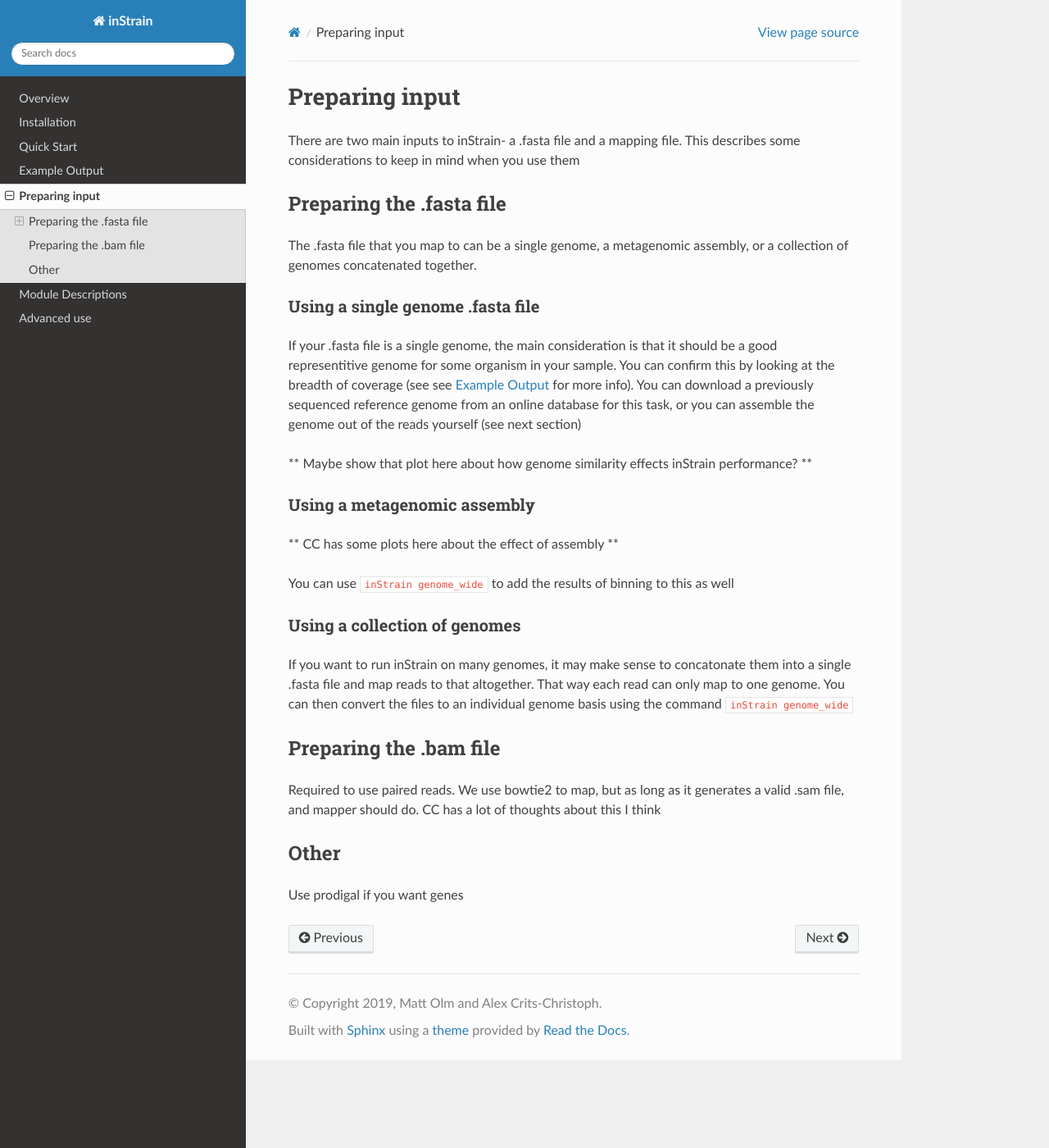
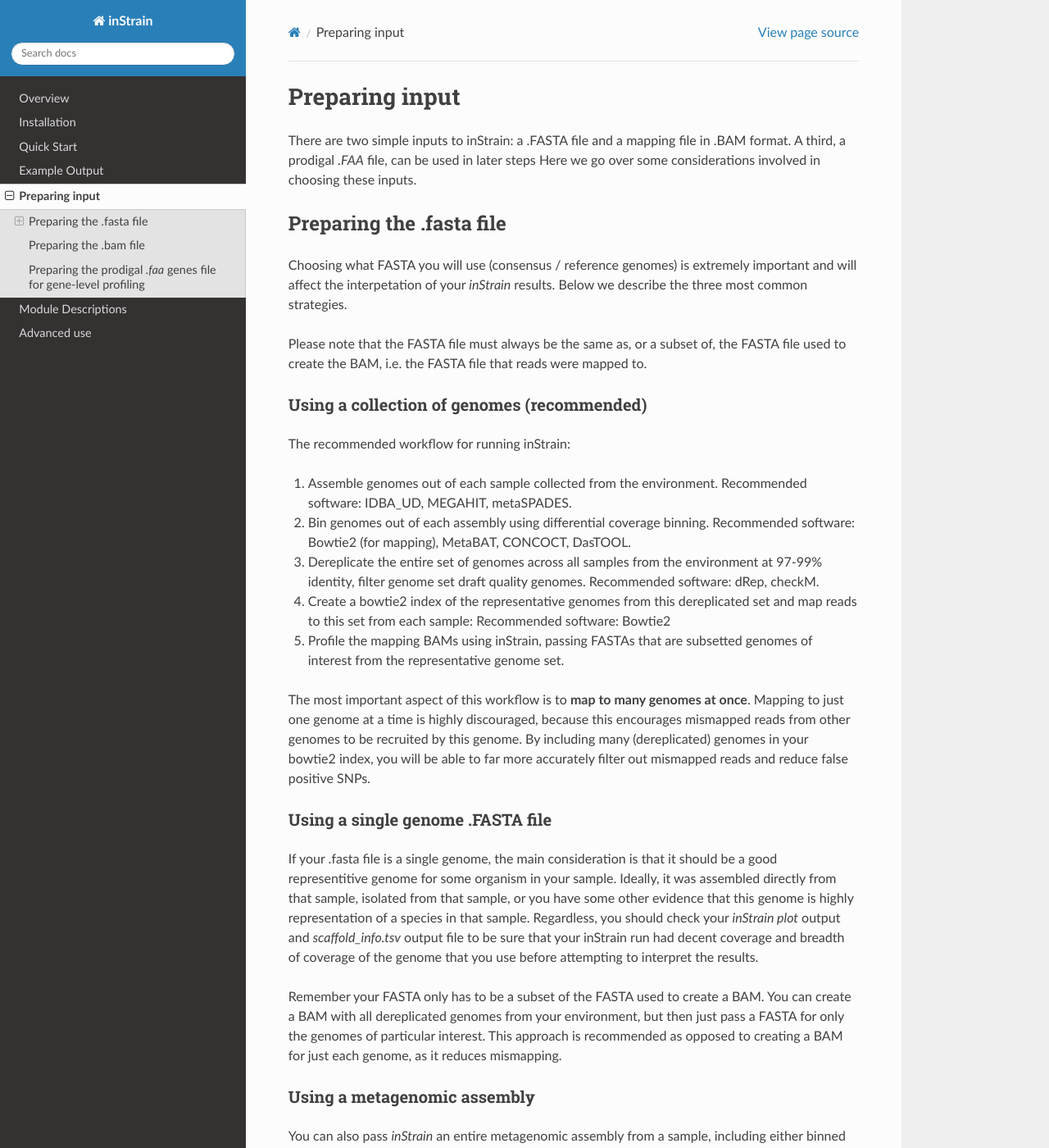
Before and after one commit to MrOlm/inStrain, a Sphinx documentation site: the page built from docs/preparing_input.rst, in a window 1280 px wide and 1400 px high. Shown: the whole window at 82% size. Built offline with Sphinx 7.4.7 and the Read the Docs theme 2.0.0, drawn with Linux system fonts in a browser that asks for light colours; some of the changed text lies outside the part shown.

Commit message:
Update preparing_input.rst

````diff
--- a/docs/preparing_input.rst
+++ b/docs/preparing_input.rst
@@ -1,38 +1,59 @@
 Preparing input
 ===================
 
-There are two main inputs to inStrain- a .fasta file and a mapping file. This describes some considerations to keep in mind when you use them
+There are two simple inputs to inStrain: a .FASTA file and a mapping file in .BAM format. A third, a prodigal `.FAA` file, can be used in later steps  Here we go over some considerations involved in choosing these inputs.
 
 Preparing the .fasta file
 ----------------
 
-The .fasta file that you map to can be a single genome, a metagenomic assembly, or a collection of genomes concatenated together.
+Choosing what FASTA you will use (consensus / reference genomes) is extremely important and will affect the interpetation of your *inStrain* results. Below we describe the three most common strategies.
 
-Using a single genome .fasta file
+Please note that the FASTA file must always be the same as, or a subset of, the FASTA file used to create the BAM, i.e. the FASTA file that reads were mapped to.
+
+Using a collection of genomes (recommended)
++++++++++++++
+
+The recommended workflow for running inStrain:
+
+1. Assemble genomes out of each sample collected from the environment. Recommended software: IDBA_UD, MEGAHIT, metaSPADES.
+
+2. Bin genomes out of each assembly using differential coverage binning. Recommended software: Bowtie2 (for mapping), MetaBAT, CONCOCT, DasTOOL.
+
+3. Dereplicate the entire set of genomes across all samples from the environment at 97-99% identity, filter genome set draft quality genomes. Recommended software: dRep, checkM.
+
+4. Create a bowtie2 index of the representative genomes from this dereplicated set and map reads to this set from each sample: Recommended software: Bowtie2
+
+5. Profile the mapping BAMs using inStrain, passing FASTAs that are subsetted genomes of interest from the representative genome set.
+
+The most important aspect of this workflow is to **map to many genomes at once**. Mapping to just one genome at a time is highly discouraged, because this encourages mismapped reads from other genomes to be recruited by this genome. By including many (dereplicated) genomes in your bowtie2 index, you will be able to far more accurately filter out mismapped reads and reduce false positive SNPs.
+
+Using a single genome .FASTA file
 ++++++++++++++
 
-If your .fasta file is a single genome, the main consideration is that it should be a good representitive genome for some organism in your sample. You can confirm this by looking at the breadth of coverage (see see :doc:`example_output` for more info). You can download a previously sequenced reference genome from an online database for this task, or you can assemble the genome out of the reads yourself (see next section)
+If your .fasta file is a single genome, the main consideration is that it should be a good representitive genome for some organism in your sample. Ideally, it was assembled directly from that sample, isolated from that sample, or you have some other evidence that this genome is highly representation of a species in that sample. Regardless, you should check your `inStrain plot` output and `scaffold_info.tsv` output file to be sure that your inStrain run had decent coverage and breadth of coverage of the genome that you use before attempting to interpret the results.
 
-** Maybe show that plot here about how genome similarity effects inStrain performance? **
+Remember your FASTA only has to be a subset of the FASTA used to create a BAM. You can create a BAM with all dereplicated genomes from your environment, but then just pass a FASTA for only the genomes of particular interest. This approach is recommended as opposed to creating a BAM for just each genome, as it reduces mismapping.
 
 Using a metagenomic assembly
 +++++++++++++++
 
-** CC has some plots here about the effect of assembly **
-
-You can use ``inStrain genome_wide`` to add the results of binning to this as well
-
-Using a collection of genomes
-+++++++++++++
-
-If you want to run inStrain on many genomes, it may make sense to concatonate them into a single .fasta file and map reads to that altogether. That way each read can only map to one genome. You can then convert the files to an individual genome basis using the command ``inStrain genome_wide``
+You can also pass *inStrain* an entire metagenomic assembly from a sample, including either binned or unbinned contigs. In this case, the output inStrain profile will include population information for each contig in the set. To then break it down by microbial genome / species, You can use ``inStrain genome_wide`` including a scaffold to bin file to generate results by genome.
 
 Preparing the .bam file
 ----------------
 
-Required to use paired reads. We use bowtie2 to map, but as long as it generates a valid .sam file, and mapper should do. CC has a lot of thoughts about this I think
+*inStrain* requires paired-end Illumina read sequencing. We recommend using Bowtie2 to map your reads to your genome, and then convert the SAM created to an indexed, sorted bam. You can do this in samtools with the commands:
 
-Other
+```
+samtools view -S -b sample.sam > sample.bam
+
+samtools sort sample.bam -o sample.sorted.bam
+```
+
+Preparing the prodigal `.faa` genes file for gene-level profiling
 -----------
 
-Use prodigal if you want genes
+You can run prodigal on your FASTA file to generate the `.FAA` file that `inStrain profile_genes` requires.
+
+Example:
+`prodigal -i assembly.fasta -a proteins.faa`
````
